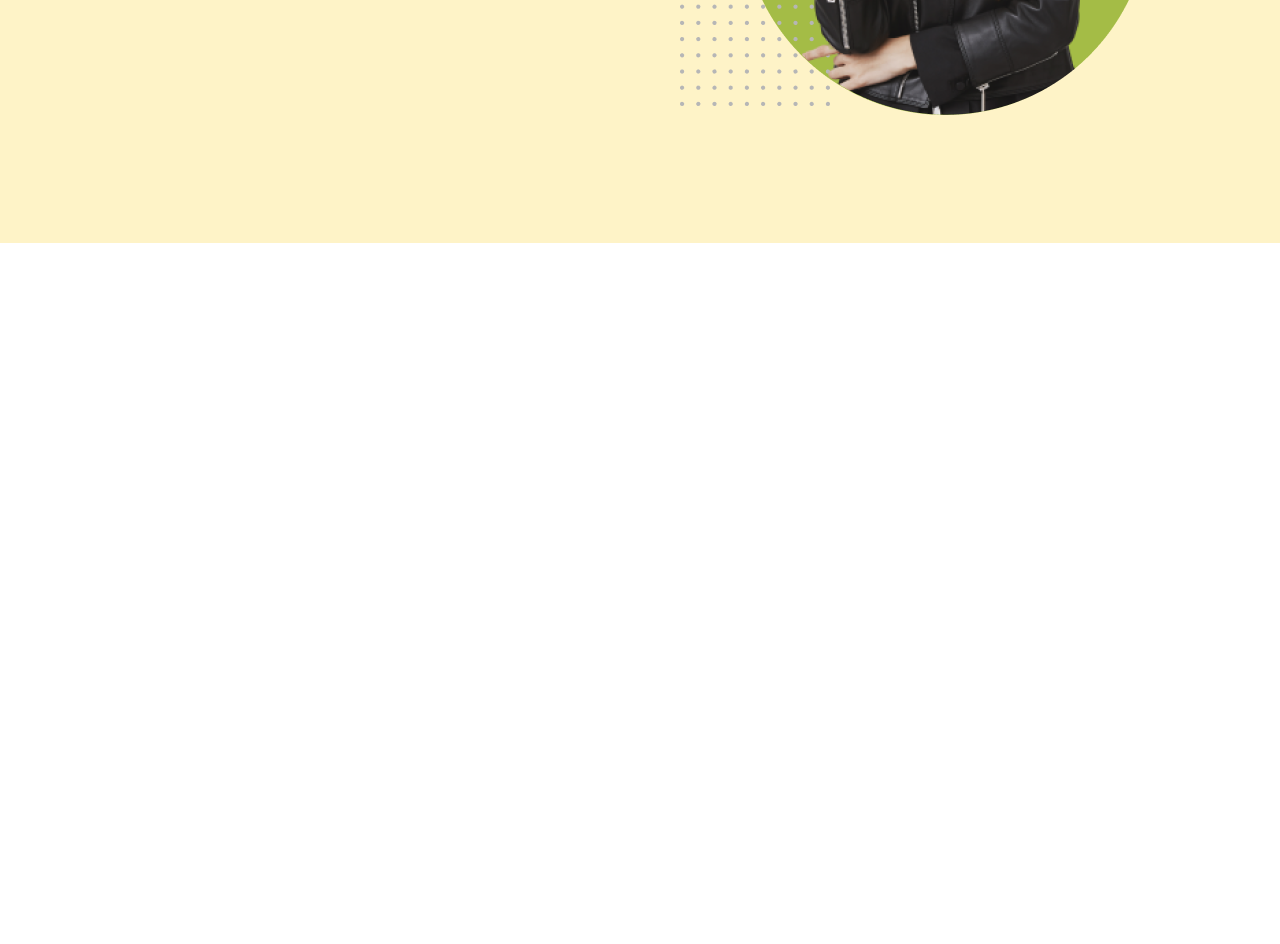
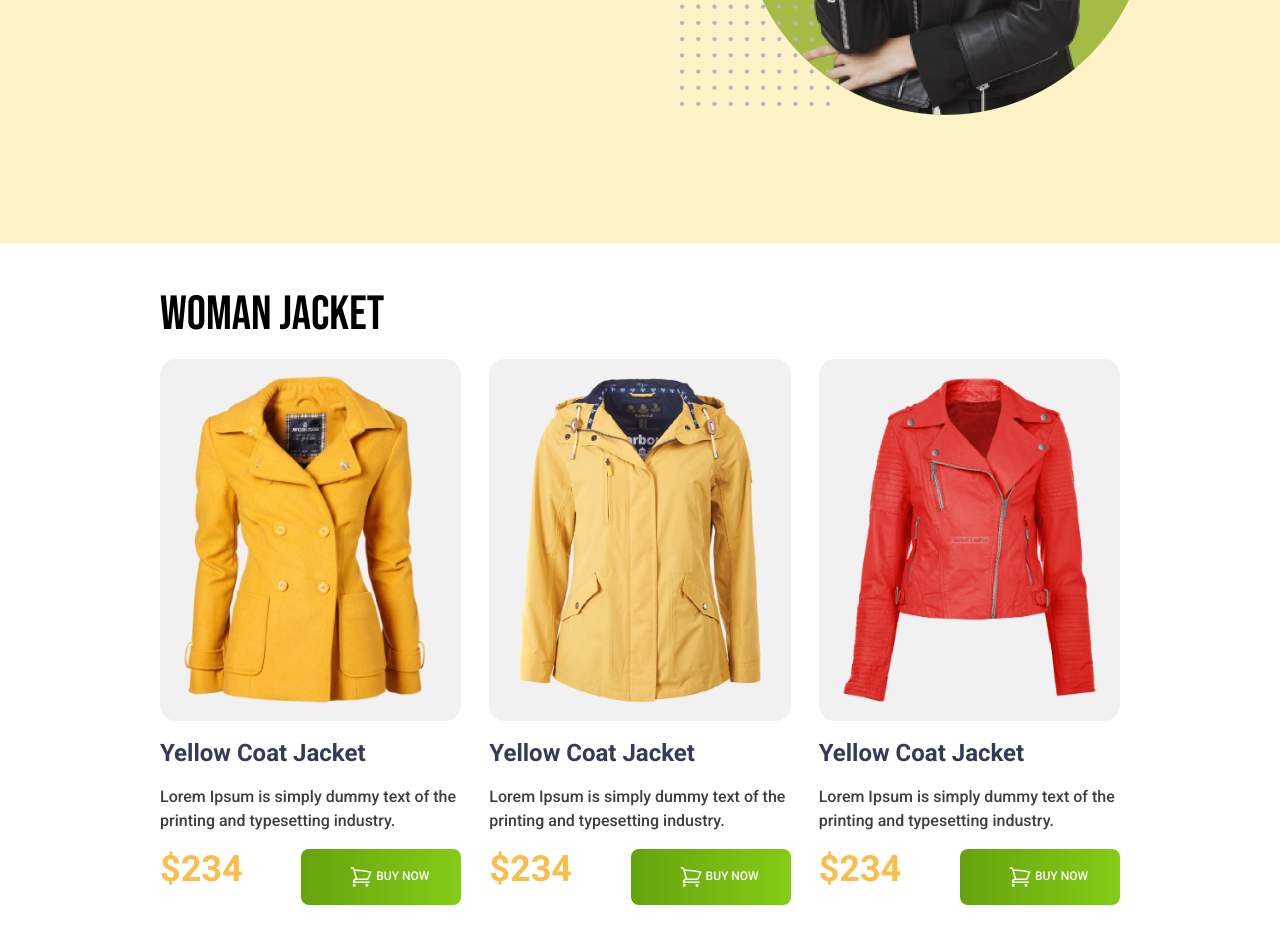
Before and after one commit to ShamimaOmi/penguin--tailwind-, a plain HTML site: page index.html in a window 1280 px wide. Shown: the part 500-1444 px from the top of the page. Before the commit the page ends 800 px from the top, so only its background shows below. Drawn offline with nearby package versions, Linux system fonts and the light colour scheme.

Commit message:
main section added

```diff
--- a/index.html
+++ b/index.html
@@ -8,10 +8,14 @@
     <script src="https://cdn.tailwindcss.com"></script>
     <link rel="preconnect" href="https://fonts.googleapis.com">
     <link rel="preconnect" href="https://fonts.gstatic.com" crossorigin>
-    <link href="https://fonts.googleapis.com/css2?family=Bebas+Neue&display=swap" rel="stylesheet">
+    <link href="https://fonts.googleapis.com/css2?family=Bebas+Neue&family=Roboto:wght@500;700&display=swap"
+        rel="stylesheet">
     <style>
-        .font-bebas{
+        .font-bebas {
             font-family: 'Bebas Neue', sans-serif;
+        }
+        .font-roboto{
+            font-family: 'Roboto', sans-serif;
         }
     </style>
 </head>
@@ -50,8 +54,79 @@
 
 
     </header>
-    <main>
+    <main class="mx-w-7xl mx-auto lg:mx-40">
         <!-- cart section -->
+        <section class="py-12 ">
+            <h3 class="text-5xl  uppercase font-bebas">W0Man Jacket</h3>
+            <div class="font-roboto grid grid-cols-1  md:grid-cols-2 lg:grid-cols-3 gap-7 my-5">
+                <!-- jacket 1 -->
+                <div class="space-y-4">
+                    <div class="bg-[#F1F1F1] rounded-2xl p-4">
+                        <img src="images/jacket-1.png" alt="">
+                    </div>
+                    <h3 class="text-2xl  text-[#363958] font-bold">Yellow Coat Jacket </h3>
+                    <p class="text-base text-[#3E3E3E]">Lorem Ipsum is simply dummy text of the
+                        printing and typesetting industry.</p>
+                    <div class="flex justify-between">
+                        <h4 class="font-black text-4xl text-[#FABE4C]">$234</h4>
+                        <button class="bg-gradient-to-r from-lime-600 to-lime-500 py-4 pr-8 pl-12 text-white uppercase
+                        text-xs font-medium rounded-lg">
+                            <svg xmlns="http://www.w3.org/2000/svg" fill="none" viewBox="0 0 24 24" stroke-width="1.5"
+                                stroke="currentColor" class="w-6 h-6 inline ">
+                                <path stroke-linecap="round" stroke-linejoin="round"
+                                    d="M2.25 3h1.386c.51 0 .955.343 1.087.835l.383 1.437M7.5 14.25a3 3 0 00-3 3h15.75m-12.75-3h11.218c1.121-2.3 2.1-4.684 2.924-7.138a60.114 60.114 0 00-16.536-1.84M7.5 14.25L5.106 5.272M6 20.25a.75.75 0 11-1.5 0 .75.75 0 011.5 0zm12.75 0a.75.75 0 11-1.5 0 .75.75 0 011.5 0z" />
+                            </svg>
+
+                            Buy Now</button>
+
+                    </div>
+                </div>
+                <!-- jacket 2 -->
+                <div class="space-y-4">
+                    <div class="bg-[#F1F1F1] rounded-2xl p-4">
+                        <img src="images/jacket-2.png" alt="">
+                    </div>
+                    <h3 class="text-2xl  text-[#363958] font-bold">Yellow Coat Jacket </h3>
+                    <p class="text-base text-[#3E3E3E]">Lorem Ipsum is simply dummy text of the
+                        printing and typesetting industry.</p>
+                    <div class="flex justify-between">
+                        <h4 class="font-black text-4xl text-[#FABE4C]">$234</h4>
+                        <button class="bg-gradient-to-r from-lime-600 to-lime-500 py-4 pr-8 pl-12 text-white uppercase
+                        text-xs font-medium rounded-lg">
+                            <svg xmlns="http://www.w3.org/2000/svg" fill="none" viewBox="0 0 24 24" stroke-width="1.5"
+                                stroke="currentColor" class="w-6 h-6 inline ">
+                                <path stroke-linecap="round" stroke-linejoin="round"
+                                    d="M2.25 3h1.386c.51 0 .955.343 1.087.835l.383 1.437M7.5 14.25a3 3 0 00-3 3h15.75m-12.75-3h11.218c1.121-2.3 2.1-4.684 2.924-7.138a60.114 60.114 0 00-16.536-1.84M7.5 14.25L5.106 5.272M6 20.25a.75.75 0 11-1.5 0 .75.75 0 011.5 0zm12.75 0a.75.75 0 11-1.5 0 .75.75 0 011.5 0z" />
+                            </svg>
+
+                            Buy Now</button>
+
+                    </div>
+                </div>
+                <!-- jacket 3 -->
+                <div class="space-y-4">
+                    <div class="bg-[#F1F1F1] rounded-2xl p-4">
+                        <img src="images/jacket-3.png" alt="">
+                    </div>
+                    <h3 class="text-2xl  text-[#363958] font-bold">Yellow Coat Jacket </h3>
+                    <p class="text-base text-[#3E3E3E]">Lorem Ipsum is simply dummy text of the
+                        printing and typesetting industry.</p>
+                    <div class="flex justify-between">
+                        <h4 class="font-black text-4xl text-[#FABE4C]">$234</h4>
+                        <button class="bg-gradient-to-r from-lime-600 to-lime-500 py-4 pr-8 pl-12 text-white uppercase
+                        text-xs font-medium rounded-lg">
+                            <svg xmlns="http://www.w3.org/2000/svg" fill="none" viewBox="0 0 24 24" stroke-width="1.5"
+                                stroke="currentColor" class="w-6 h-6 inline ">
+                                <path stroke-linecap="round" stroke-linejoin="round"
+                                    d="M2.25 3h1.386c.51 0 .955.343 1.087.835l.383 1.437M7.5 14.25a3 3 0 00-3 3h15.75m-12.75-3h11.218c1.121-2.3 2.1-4.684 2.924-7.138a60.114 60.114 0 00-16.536-1.84M7.5 14.25L5.106 5.272M6 20.25a.75.75 0 11-1.5 0 .75.75 0 011.5 0zm12.75 0a.75.75 0 11-1.5 0 .75.75 0 011.5 0z" />
+                            </svg>
+
+                            Buy Now</button>
+
+                    </div>
+                </div>
+            </div>
+        </section>
 
     </main>
     <footer>
```
